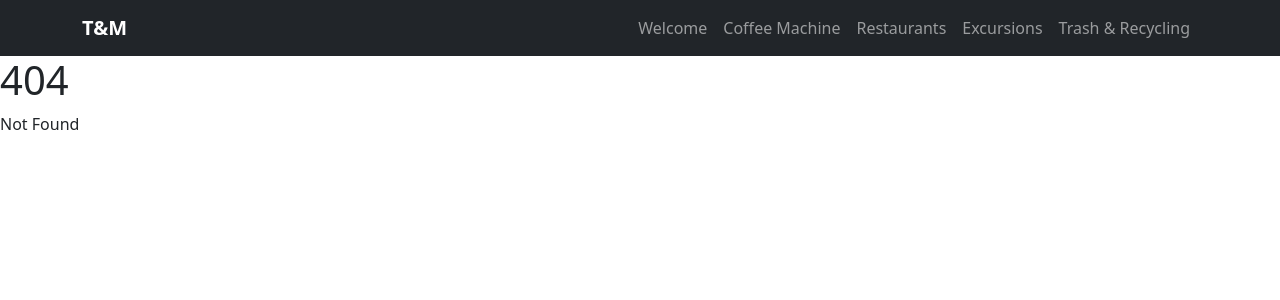
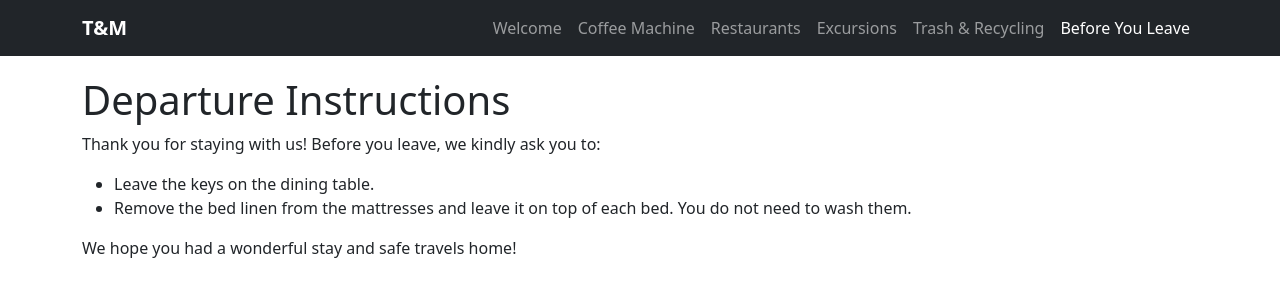
Before and after one commit to eelok/homelink-svelte, a SvelteKit app: page /en/departure in a window 1280 px wide. Before the commit this address had no page. Shown: the top 300 px of the page. Built offline with nearby package versions, Linux system fonts and the light colour scheme.

Commit message:
add departure instructions

```diff
--- a/src/components/navigation.svelte
+++ b/src/components/navigation.svelte
@@ -24,6 +24,10 @@
 				{
 					'title': 'Trash & Recycling',
 					'url': '/en/garbage'
+				},
+				{
+					'title': 'Before You Leave',
+					'url': '/en/departure'
 				}
 			]
 		},
--- /dev/null
+++ b/src/routes/en/departure/+page.svelte
@@ -0,0 +1,9 @@
+<div class="container">
+    <h1>Departure Instructions</h1>
+    <p>Thank you for staying with us! Before you leave, we kindly ask you to:</p>
+    <ul>
+        <li>Leave the keys on the dining table.</li>
+        <li>Remove the bed linen from the mattresses and leave it on top of each bed. You do not need to wash them.</li>
+    </ul>
+    <p>We hope you had a wonderful stay and safe travels home!</p>
+</div>
```
